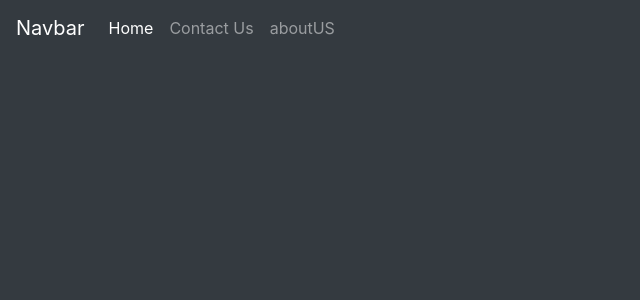
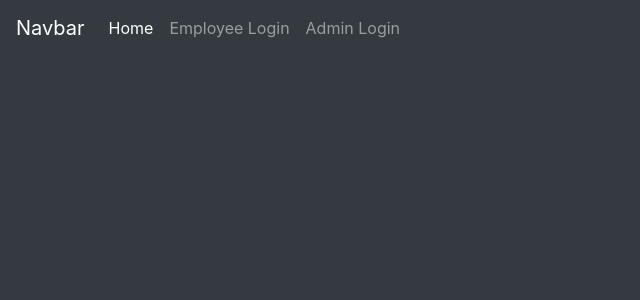
Before and after one commit to 1234rudr/EmpManagementSystem, a Django app: page / in a window 1280 px wide. Shown: the top 300 px of the page, without its empty margins (0-640 px from the left). Run offline with Django 4.2, Linux system fonts and the light colour scheme; some libraries are stand-ins or nearby versions.

Commit message:
changed index.html page

```diff
--- a/signup/models.py
+++ b/signup/models.py
@@ -147,6 +147,9 @@ class salary(models.Model):
 class TypesOfLeaves(models.Model):
     names = models.CharField(null=True,max_length=200)
 
+    def __str__(self):
+        return self.names
+
 class LeaveRequests(models.Model):
     user = models.ForeignKey(User,on_delete=models.CASCADE,null=True)
     details = models.ForeignKey(employeeDetails,on_delete=models.CASCADE,null=True)
--- a/templates/index.html
+++ b/templates/index.html
@@ -121,9 +121,9 @@
               <div class="navbar-nav">
                 <a class="nav-item nav-link active" href="#">Home <span class="sr-only">(current)</span></a>
                 {% comment %} <a class="nav-item nav-link" href="/signup/">Employee SignIn</a> {% endcomment %}
-                <a class="nav-item nav-link" href="/emp_login/">Contact Us</a>
+                <a class="nav-item nav-link" href="/emp_login/">Employee Login</a>
                 {% comment %} <a class="nav-item nav-link"  href="{% url "admin_loginn" %}">aboutUS</a> {% endcomment %}
-                <a class="nav-item nav-link"  href="/admin_login/">aboutUS</a>
+                <a class="nav-item nav-link"  href="/admin_login/">Admin Login</a>
               </div>
             </div>
           </nav>
```
Also changed, not shown: 1 other file.
